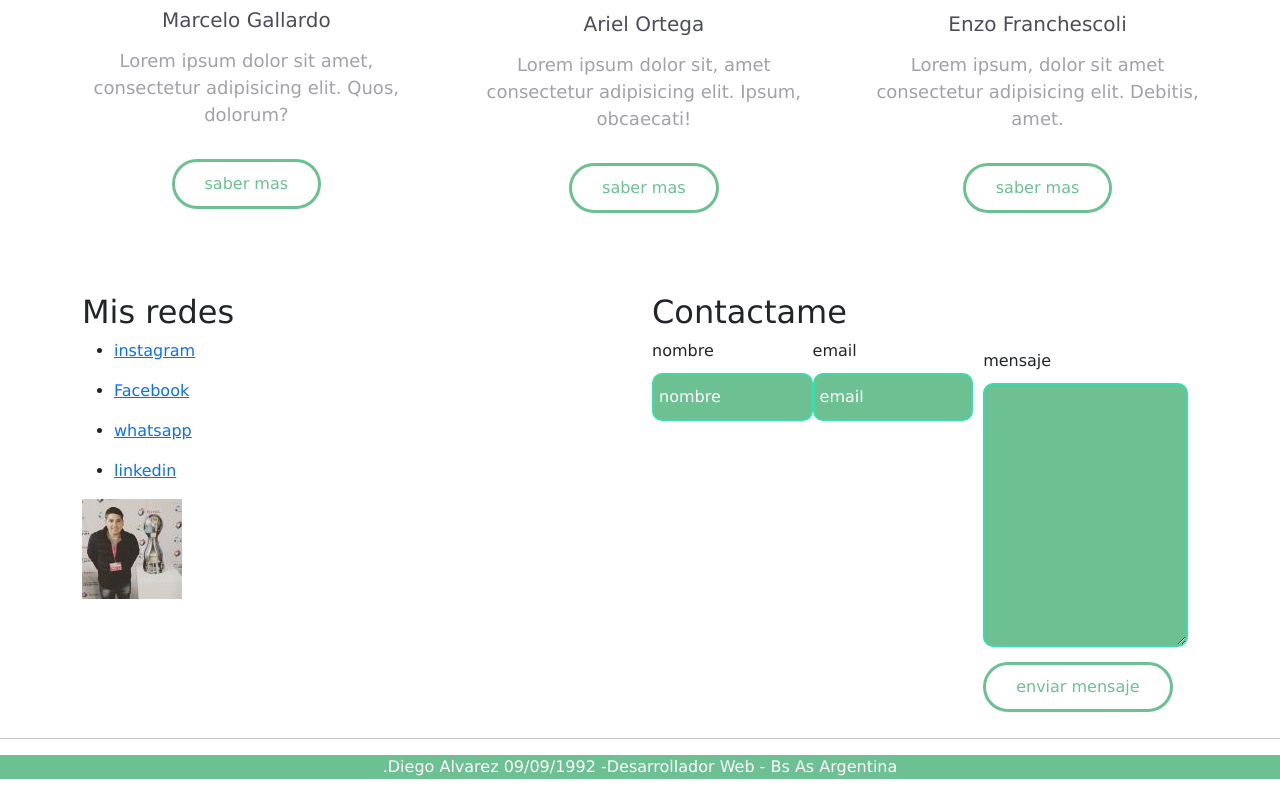
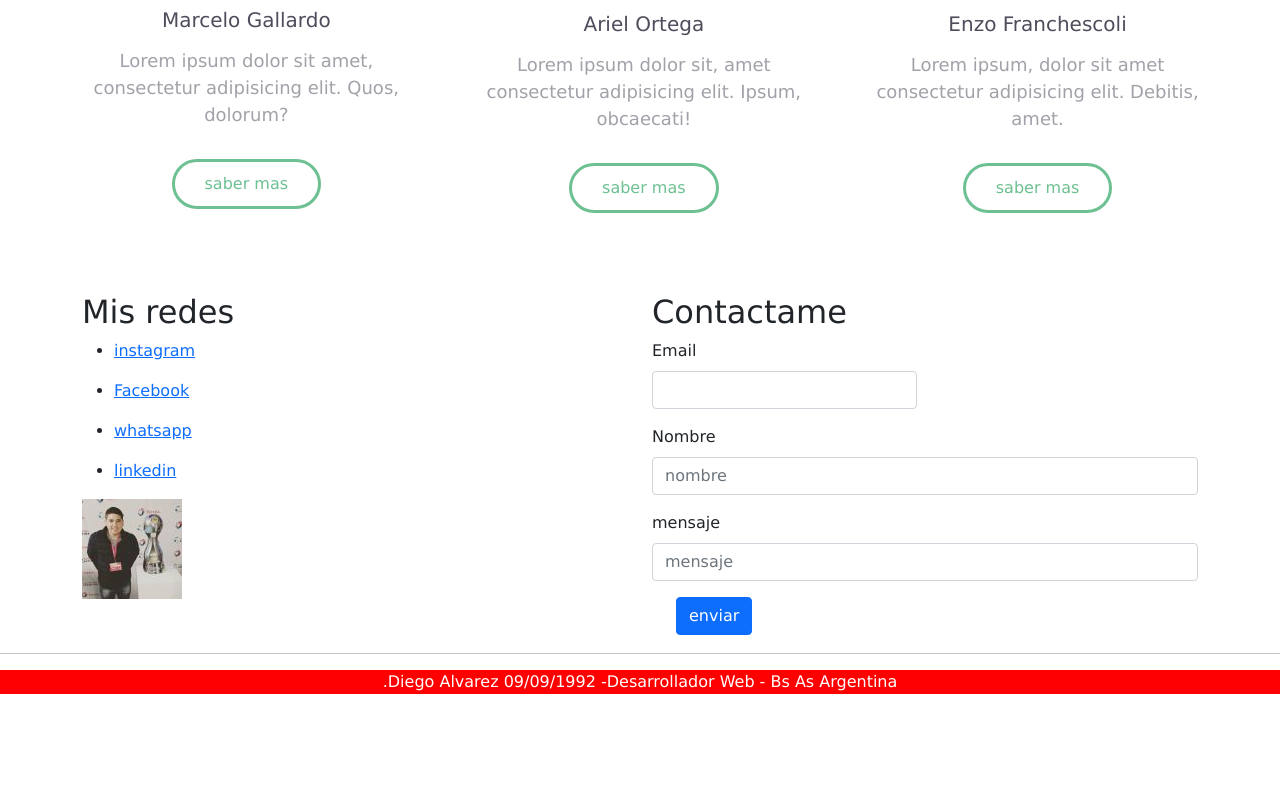
Before and after one commit to diego9992/coderhouse-diego, a plain HTML site: page pages/river.html in a window 1280 px wide. Shown: the part 747-1542 px from the top of the page. After the commit the page ends 1457 px from the top, so only its background shows below. Drawn offline with nearby package versions, Linux system fonts and the light colour scheme; files whose address does not match are found by name.

Commit message:
bootsraptres commit

```diff
--- a/carpetacss/cuervo.css
+++ b/carpetacss/cuervo.css
@@ -199,9 +199,9 @@ botom-formulario.boton-saber-mas:hover{
     background:#fff;
 }
 footer{
-    background: #6cc091;
+    background: blue;
     text-align: center;
-    color: #fff;
+    color:red;
 }
 .footer a{
     color: #fff;
--- a/carpetacss/millo.css
+++ b/carpetacss/millo.css
@@ -5,9 +5,9 @@
 /*header*/
 header{
     height:100px;
-    background:#4D4D5C;
+    background:#fff;
     padding:0 50px;
-    color: #fff;
+    color:red;
     display: flex;
     justify-content: space-between;
     align-items:center;
@@ -66,7 +66,7 @@ background-position: center;
 }
 .contenido-banner{
     position: relative;
-    color:aqua;
+    color:#fff;
     height: 100%;
     display: flex;
     flex-direction: column;
@@ -197,7 +197,7 @@ botom-formulario.boton-saber-mas:hover{
     background:#4fa776ad;
 }
 footer{
-    background: #6cc091;
+    background: red;
     text-align: center;
     color: #fff;
 }
--- a/pages/river.html
+++ b/pages/river.html
@@ -102,23 +102,30 @@
                 </div>
               <div class="col">
                   <h2 class="animate__zoomIn" > Contactame </h2>
-                    <form action="#">
-                        <div class="datos-form">
-                        <div class="nombre">
-                         <label for="nombre">nombre</label>
-                         <input type="text" name="nombre" id="nombre" placeholder="nombre">
+                  <form class="row g-3">
+                    <div class="col-md-6">
+                      <label for="inputEmail4" class="form-label">Email</label>
+                      <input type="email" class="form-control" id="inputEmail4">
                     </div>
-                            <div class="email">
-                                <label for="email">email</label>
-                                <input type="email" name="email" id="email" placeholder="email">
+
+                    <div class="col-12">
+                      <label for="inputAddress" class="form-label">Nombre</label>
+                      <input type="text" class="form-control" id="inputAddress" placeholder="nombre">
                     </div>
-                        <div class="mensaje">
-                            <label for="mensaje">mensaje</label>
-                            <textarea name="mensaje" id="mensaje" cols="30" rows="10" placeholder="mensaje">
-                            </textarea>
-                            <div class="botom-formulario">
-                                <a href="#" class="boton-saber-mas">enviar mensaje</a>
+                    <div class="col-12">
+                      <label for="inputAddress2" class="form-label">mensaje</label>
+                      <input type="text" class="form-control" id="inputAddress2" placeholder="mensaje">
                     </div>
+
+
+
+                    <div class="col-12">
+                      <div class="form-check">
+                        <button type="submit" class="btn btn-primary">enviar</button>
+                      </div>
+
+
+
 
                       </div>
                       </div>
```
Also changed, not shown: index.html (+24 -17 lines), pages/boca.html (+24 -17 lines), pages/independiente.html (+24 -17 lines), pages/racingclub.html (+24 -17 lines), pages/sanlorenzo.html (+24 -17 lines). Lines whose indentation alone changed are shown as unchanged.
